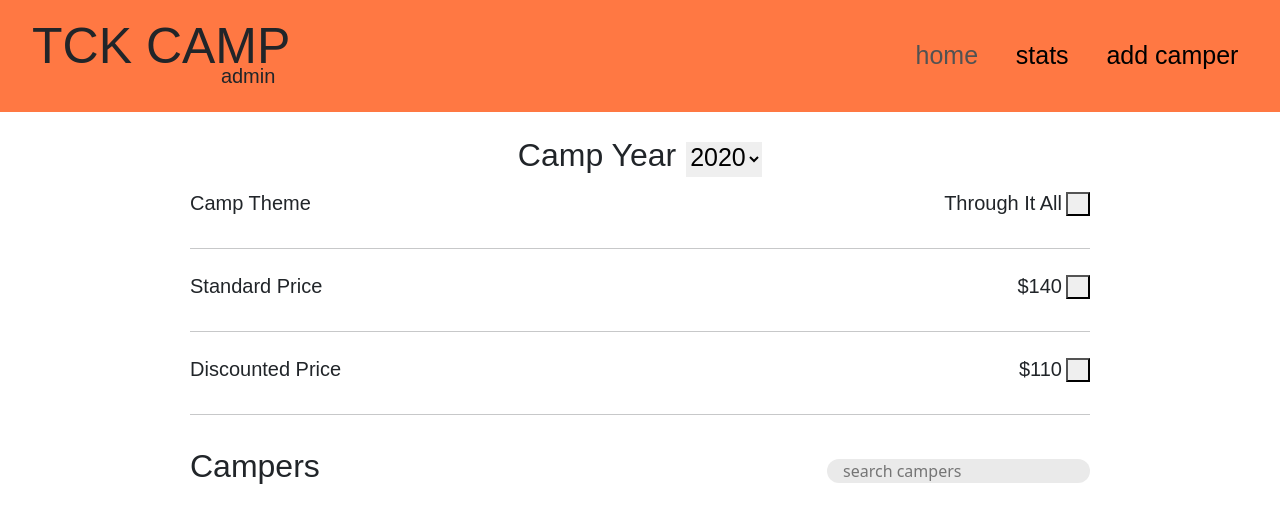
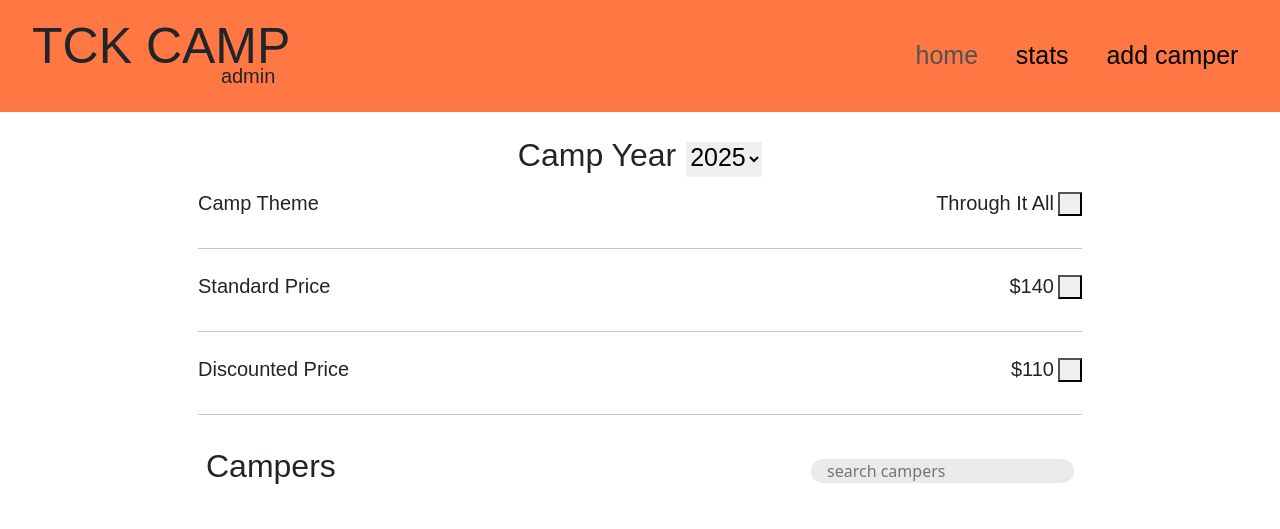
Before and after one commit to CitizenThreee/TCK-Camp, a plain HTML site: page admin-home.html in a window 1280 px wide. Drawn offline with nearby package versions, Linux system fonts and the light colour scheme; a web font is replaced by a local one.

Commit message:
ui changes

```diff
--- a/admin-home.html
+++ b/admin-home.html
@@ -1,6 +1,6 @@
 <html lang="en">
 <template id="camperTemplate">
-    <div class="viewContainer bg-1">
+    <div class="viewContainer bg-1 px-3 pt-2">
         <div class="d-flex justify-content-between">
             <h5 class="name">Aedan Beisly</h5>
             <h5 class="email">albeisly@gmail.com</h5>
@@ -65,17 +65,17 @@
     <div class="d-flex flex-column align-items-center my-4">
         <div class="d-flex align-items-center">
             <h2>Camp Year</h2>
-            <select name="year" id="year">
+            <select name="year" id="year" onchange="filterByYear(this.value)">
                 <option value="2025" selected>2025</option>
-                <option value="2024" selected>2024</option>
-                <option value="2023" selected>2023</option>
-                <option value="2022" selected>2022</option>
-                <option value="2021" selected>2021</option>
-                <option value="2020" selected>2020</option>
+                <option value="2024">2024</option>
+                <option value="2023">2023</option>
+                <option value="2022">2022</option>
+                <option value="2021">2021</option>
+                <option value="2020">2020</option>
             </select>
         </div>
 
-        <div class="mx-3 max-width">
+        <div class="px-2 max-width">
             <div class="d-flex align-items-center justify-content-between">
                 <h5>Camp Theme</h5>
                 <div class="d-flex align-items-center">
@@ -99,7 +99,7 @@
             </div><hr>
         </div>
 
-        <div class="m-3 max-width ">
+        <div class="p-3 max-width ">
             <div class="d-flex align-items-center justify-content-between">
                 <h2>Campers</h2>
                 <input type="text" placeholder="search campers" id="camperSearch" class="bg-b rounded-pill px-3">
```
Also changed, not shown: admin.html (+1 -1 lines).
